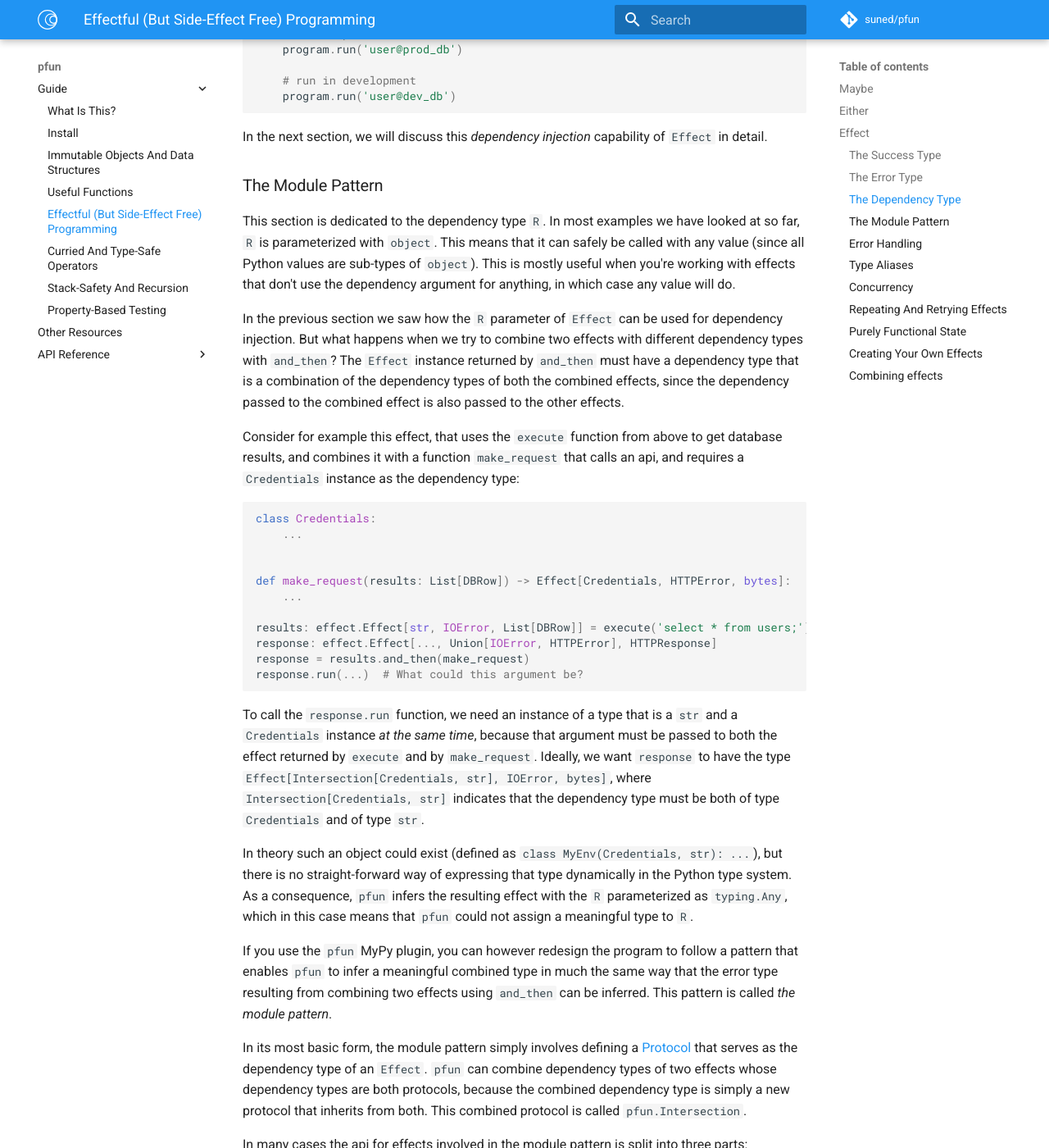
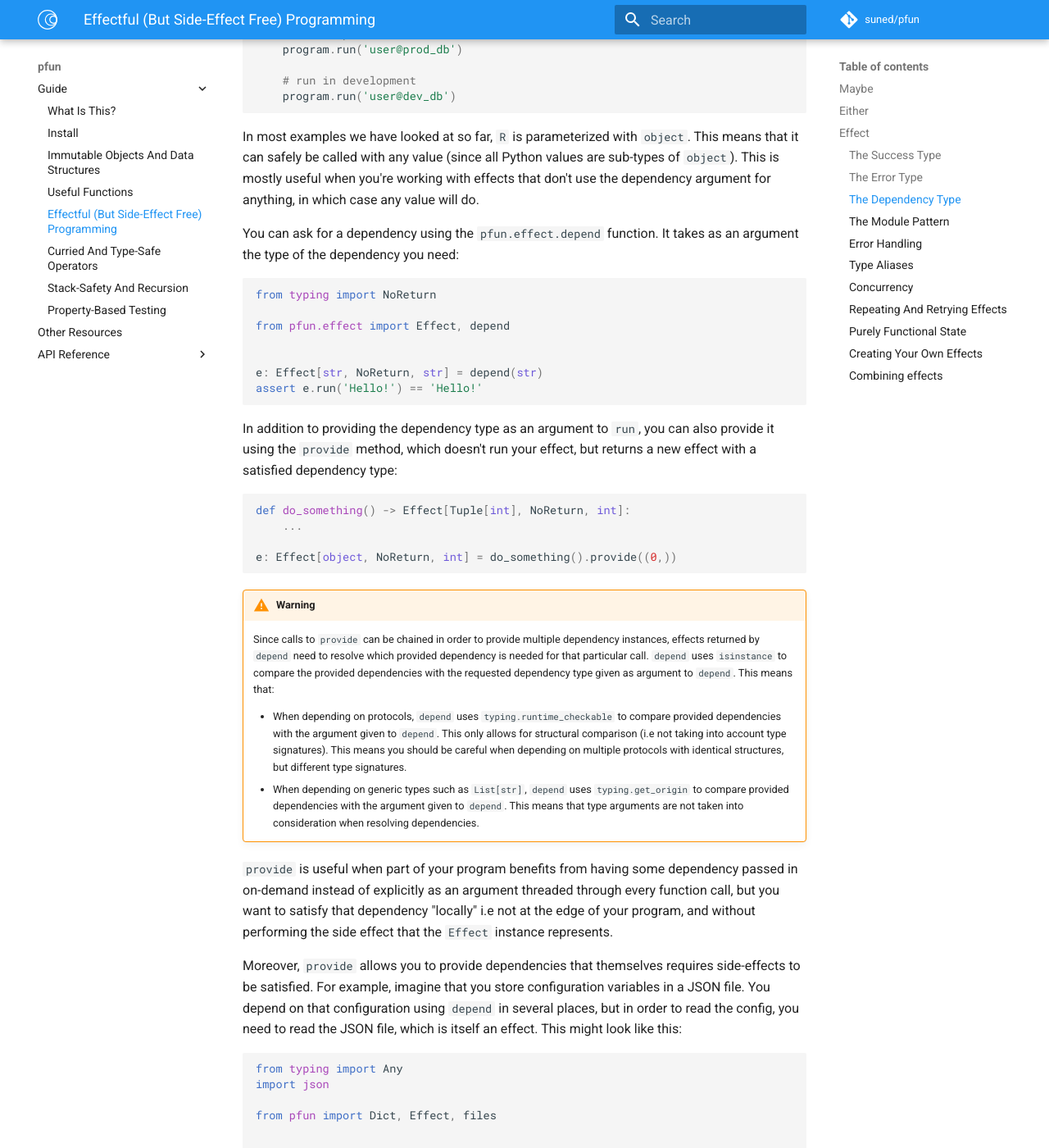
Before and after one commit to suned/pfun, an MkDocs documentation site: the page built from docs/effectful_but_side_effect_free.md, in a window 1280 px wide and 1400 px high, scrolled down 5935 px. Shown: the whole window at 82% size. Built offline with MkDocs 1.6.1 and Material for MkDocs 9.7.7, drawn with Linux system fonts in a browser that asks for light colours; comment, search, counter and statistics services are not loaded; some of the changed text lies outside the part shown.

Commit message:
first complete version of provide

````diff
--- a/docs/effectful_but_side_effect_free.md
+++ b/docs/effectful_but_side_effect_free.md
@@ -104,7 +104,7 @@ else:
 ```
 
 ## Effect
-The `pfun.effect.Effect` type lets you express side-effects in a side-effect free fashion. Readers with functional programming experience may be familiar with the term "[functional effect system](https://en.wikipedia.org/wiki/Effect_system)", which is precisely what `pfun.effect.Effect` is. The core type you will use when expressing side-effects with `pfun` is `pfun.effect.Effect`. `Effect` has a function `run` that perfoms the side-effect it represents. `run` is a function that:
+The `pfun.effect.Effect` type lets you express side-effects in a side-effect free fashion. Readers with functional programming experience may be familiar with the term "[functional effect system](https://en.wikipedia.org/wiki/Effect_system)", which is precisely what `pfun.effect.Effect` is. The core type you will use when expressing side-effects with `pfun` is `pfun.effect.Effect`. `Effect` has a method `run` that perfoms the side-effect it represents. `run` is a method that:
 
 - Takes exactly one argument
 - May or may not perform side-effects when called (including raising exceptions)
@@ -130,7 +130,7 @@ class Effect(Generic[R, E, A]):
 In other words, `Effect` takes three type paramaters: `R`, `E` and `A`. We'll study them one at a time.
 
 ### The Success Type
-The `A` in `Effect[R, E, A]` is the _success type_. This is the type that the effect function will return if no error occurs. For example, in an `Effect` instance that reads a file as a `str`, `A` would be parameterized with `str`. You can create an `Effect` instance that succeeds with the value `a` using `pfun.effect.success(a)`:
+The `A` in `Effect[R, E, A]` is the _success type_. This is the type that the `run` method will return if no error occurs. For example, in an `Effect` instance that reads a file as a `str`, `A` would be parameterized with `str`. You can create an `Effect` instance that succeeds with the value `a` using `pfun.effect.success(a)`:
 
 ```python
 from typing import NoReturn
@@ -215,12 +215,68 @@ if __name__ == '__main__':
     # run in development
     program.run('user@dev_db')
 ```
-In the next section, we will discuss this _dependency injection_ capability of `Effect` in detail.
+In most examples we have looked at so far, `R` is parameterized with `object`. This means that it can safely be called with any value (since all Python values are sub-types of `object`). This is mostly useful when you're working with effects that don't use the dependency argument for anything, in which case any value will do.
+
+You can ask for a dependency using the `pfun.effect.depend` function. It takes as an argument the type of the dependency you need:
+```python
+from typing import NoReturn
+
+from pfun.effect import Effect, depend
+
+
+e: Effect[str, NoReturn, str] = depend(str)
+assert e.run('Hello!') == 'Hello!'
+```
+
+In addition to providing the dependency type as an argument to `run`, you can also provide it using the `provide` method, which doesn't run your effect, but returns a new effect with a satisfied dependency type:
+```python
+def do_something() -> Effect[Tuple[int], NoReturn, int]:
+    ...
+
+e: Effect[object, NoReturn, int] = do_something().provide((0,))
+```
+
+!!! warning
+    Since calls to `provide` can be chained in order to provide multiple dependency instances, effects returned by `depend` need to resolve which provided dependency is needed for that particular call. `depend` uses `isinstance` to compare the provided dependencies with the requested dependency type given as argument to `depend`. This means that:
+
+    - When depending on protocols, `depend` uses `typing.runtime_checkable` to compare provided dependencies with the argument given to `depend`. This only allows for structural comparison (i.e not taking into account type signatures). This means you should be careful when depending on multiple protocols with identical structures, but different type signatures.
+    - When depending on generic types such as `List[str]`, `depend` uses `typing.get_origin` to compare provided dependencies with the argument given to `depend`. This means that type arguments are not taken into consideration when resolving dependencies.
+
+`provide` is useful when part of your program benefits from having some dependency passed in on-demand instead of explicitly as an argument threaded through
+every function call, but you want to satisfy that dependency "locally" i.e not at the edge of your program, and without performing the side effect that the `Effect` instance represents.
+
+Moreover, `provide` allows you to provide dependencies that themselves requires side-effects to be satisfied. For example, imagine that you store
+configuration variables in a JSON file. You depend on that configuration using `depend` in several places, but in order to read the config,
+you need to read the JSON file, which is itself an effect. This might look like this:
+```python
+from typing import Any
+import json
+
+from pfun import Dict, Effect, files
+
+
+Config = Dict[str, Any]
+
+
+def get_config() -> Effect[files.HasFiles, IOError, Config]:
+    return files.read('config.json').map(json.loads).map(Dict)
+```
+To use the effect returned by `get_config` to provide the config to an effect that depends on it, you can use `provide`:
+```python
+from typing import NoReturn
+
+from pfun import depend
+
+
+needs_config: Effect[Config, NoReturn, Config] = depend(Config)
+e: Effect[files.HasFiles, IOError, Config] = needs_config.provide(get_config())
+
+```
+
+In the next section, we will discuss how to use `R`, `run` and `provide` of `Effect` in detail.
 
 ### The Module Pattern
-This section is dedicated to the dependency type `R`. In most examples we have looked at so far, `R` is parameterized with `object`. This means that it can safely be called with any value (since all Python values are sub-types of `object`). This is mostly useful when you're working with effects that don't use the dependency argument for anything, in which case any value will do.
-
-In the previous section we saw how the `R` parameter of `Effect` can be used for dependency injection. But what happens when we try to combine two effects with different dependency types with `and_then`? The `Effect` instance returned by `and_then` must have a dependency type that is a combination of the dependency types of both the combined effects, since the dependency passed to the combined effect is also passed to the other effects.
+This section is dedicated to the dependency type `R`. In the previous section we saw how the `R` parameter of `Effect` can be used for dependency injection. But what happens when we try to combine two effects with different dependency types with `and_then`? The `Effect` instance returned by `and_then` must have a dependency type that is a combination of the dependency types of both the combined effects, since the dependency passed to the combined effect is also passed to the other effects.
 
 Consider for example this effect, that uses the `execute` function from above to get database results, and combines it with a function `make_request` that calls an api, and requires a `Credentials` instance as the dependency type:
 
@@ -239,7 +295,7 @@ response.run(...)  # What could this argument be?
 ```
 To call the `response.run` function, we need an instance of a type that is a `str` and a `Credentials` instance _at the same time_, because that argument must be passed to both the effect returned by `execute` and by `make_request`. Ideally, we want `response` to have the type `Effect[Intersection[Credentials, str], IOError, bytes]`, where `Intersection[Credentials, str]` indicates that the dependency type must be both of type `Credentials` and of type `str`.
 
-In theory such an object could exist (defined as `class MyEnv(Credentials, str): ...`), but there is no straight-forward way of expressing that type dynamically in the Python type system. As a consequence, `pfun` infers the resulting effect with the `R` parameterized as `typing.Any`, which in this case means that `pfun` could not assign a meaningful type to `R`.
+In theory such an object could exist (defined as `class MyDependency(Credentials, str): ...`), but there is no straight-forward way of expressing that type dynamically in the Python type system. As a consequence, `pfun` infers the resulting effect with the `R` parameterized as `typing.Any`, which in this case means that `pfun` could not assign a meaningful type to `R`.
 
 If you use the `pfun` MyPy plugin, you can however redesign the program to follow a pattern that enables `pfun` to infer a meaningful combined type
 in much the same way that the error type resulting from combining two effects using `and_then` can be inferred. This pattern is called _the module pattern_.
@@ -311,8 +367,6 @@ def execute(query: str) -> Effect[HasDatabase, IOError, List[DBRow]]:
 ```
 There are two _modules_: `Requests` and `Database` that provide implementations. There are two corresponding _module providers_: `HasRequests` and `HasDatabase`. Finally there are two functions `execute` and `make_request` that puts it all together.
 
-Pay attention to the fact that `execute` and `make_request` look quite similar: they both start by calling `pfun.effect.depend`. This function returns an effect that succeeds with the dependency value that will eventually be passed as the argument to the final effect (in this example the effect produced by `execute(...).and_then(make_request)`). The optional parameter passed to `depend` is merely for type-checking purposes, and doesn't change the result in any way.
-
 If we combine the new functions `execute` and `make_request` that both has protocols as the dependency types, `pfun` can infer a meaningful type, and make sure that the dependency type that is eventually passed to the whole program provides both the `requests` and the `database` attributes:
 
 ```python
@@ -336,6 +390,19 @@ class Env:
 effect.run(Env())
 ```
 MyPy would tell you the call `effect.run(Env())` is a type error since `Env` doesn't have a `requests` attribute. It's worth understanding the module pattern, since `pfun` uses it pervasively in its api, e.g in `pfun.files` and `pfun.console`, in order that `pfun` can infer the dependency type of effects resulting from combining functions from `pfun` with user defined functions that also follow the module pattern.
+
+Effects that depend on `pfun.Intersection` can have its dependencies partially satisfied when using `provide`. When using the `MyPy` plugin, the return type of `provide` will correctly reflect that the dependency has been satisfied:
+
+```python
+from typing import NoReturn
+from pfun import Effect, Intersection, files, console
+
+class Modules:
+    files = files.Files()
+
+e: Effect[Intersection[files.HasFiles, console.HasConsole], NoReturn, str]
+e1: Effect[console.HasConsole, NoReturn, str] = e.provide(Modules())
+```
 
 A very attractive added bonus of the module pattern is that mocking out particular dependencies of your program becomes extremely simple, and by extension that unit testing becomes easier:
 ```python
@@ -555,7 +622,7 @@ assert slow_effect.race(fast_effect).run(DefaultModules()) == 'Born ready!'
 
 `pfun.effect` supports powerful scheduling mechanisms for repeating or retrying effects.
 `Effect.repeat` and `Effect.retry` both take a schedule as an argument of type `pfun.schedule.Schedule`, which is
-simply a type-alias:
+simply a type-alias defined as:
 
 ```python
 from typing import TypeVar, Iterator
--- a/src/pfun/__init__.py
+++ b/src/pfun/__init__.py
@@ -52,7 +52,9 @@ class DefaultModules:
         files: The files module
         console: The console module
         random: The random module
-        clock: the clock module
+        clock: The clock module
+        logging: The logging module
+        subprocess: The subprocess module
     """
     files: 'files.Files'
     console: 'console.Console'
````
Also changed, not shown: 6 other files.
